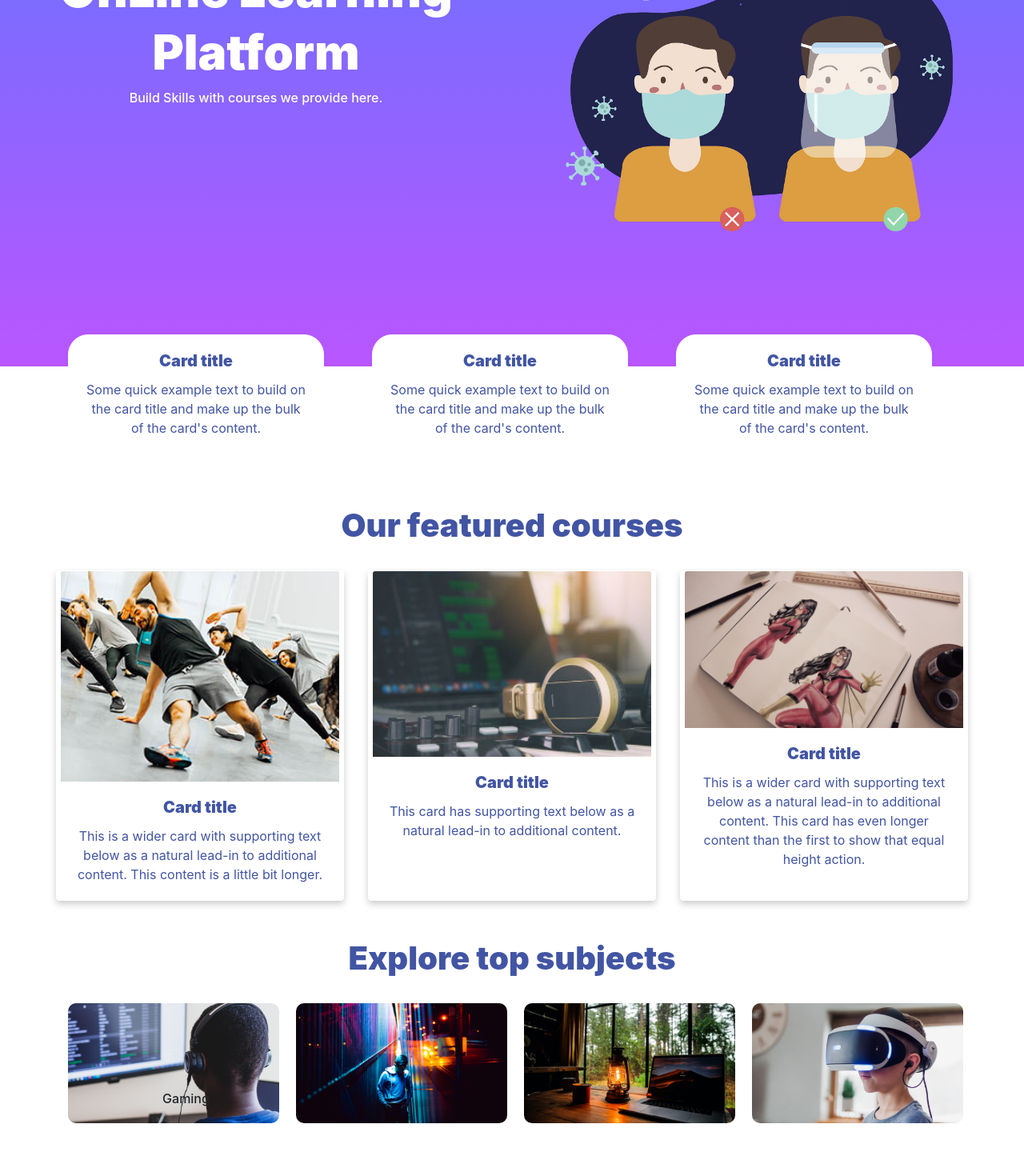
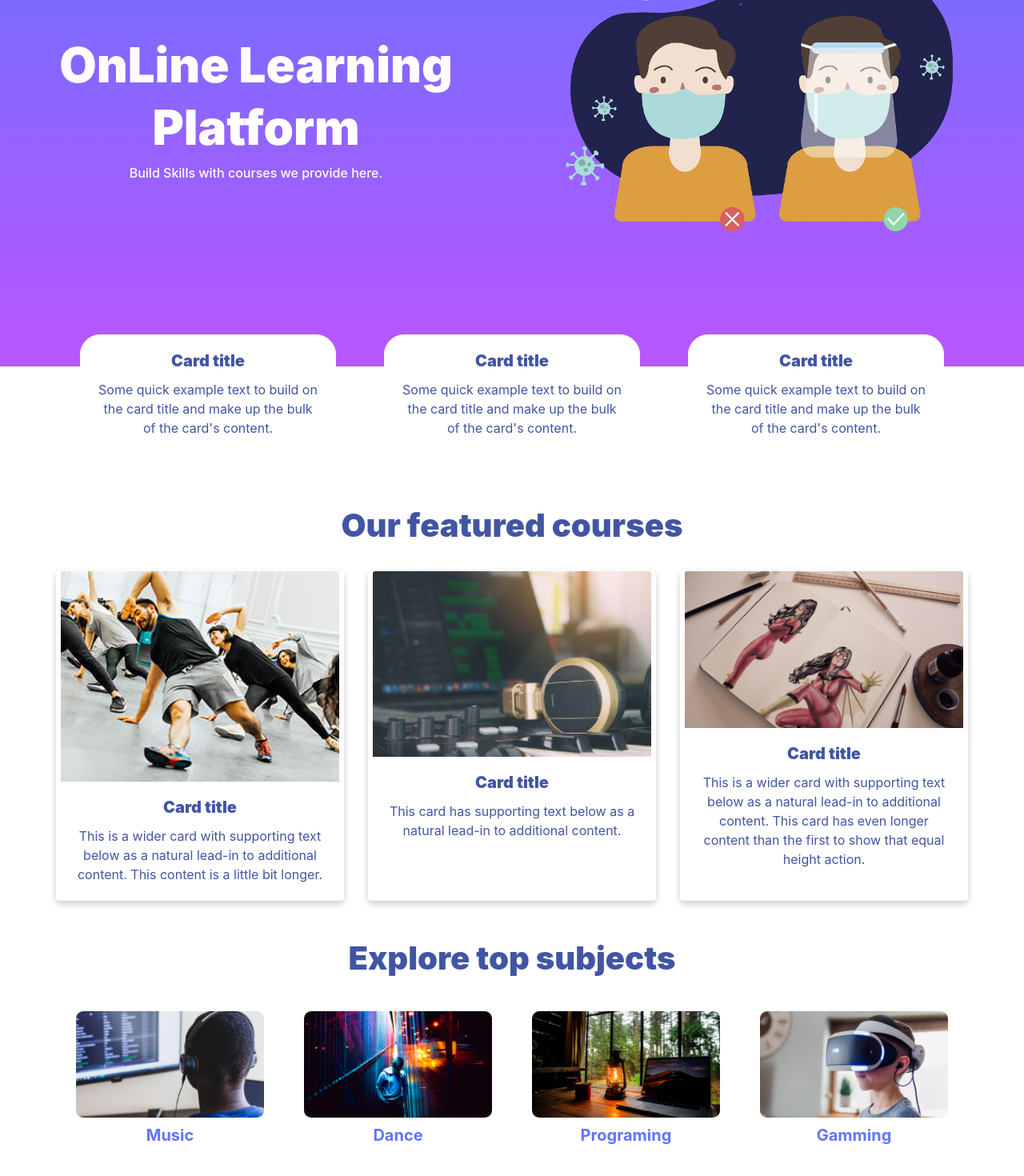
Before and after one commit to prashantpandey9/yoga, a React (Create React App) app: page / in a window 1280 px wide. Shown: the part 202-1672 px from the top of the page at 80% size. Built offline with nearby package versions, Linux system fonts and the light colour scheme.

Commit message:
added front

```diff
--- a/src/components/NavBar/NavBar.jsx
+++ b/src/components/NavBar/NavBar.jsx
@@ -26,6 +26,7 @@ export class NavBar extends Component {
                     </NavDropdown>
                     <Nav.Link href="/aboutus">Blog</Nav.Link>
                     <Nav.Link href="/aboutus">Contact Us</Nav.Link>
+                    <Nav.Link href="/aboutus">Our Mission</Nav.Link>
                     </Nav>
                     <Nav.Link href="#deets"><Button variant="warning">Register</Button></Nav.Link>
 
--- a/src/pages/Home/Home.jsx
+++ b/src/pages/Home/Home.jsx
@@ -29,7 +29,7 @@ export class Home extends Component {
                 <div className="container" style={{ padding: '0' }}>
                     <div className="row">
                         <div className="col-sm-12 col-md-4 col">
-                            <div className="card card1">
+                            <div className="card card1 mx-auto">
 
                                 <div className="card-body">
                                     <h5 className="card-title">Card title</h5>
@@ -38,7 +38,7 @@ export class Home extends Component {
                             </div>
                         </div>
                         <div className="col-sm-12 col-md-4 col">
-                        <div className="card card1">
+                        <div className="card card1 mx-auto">
                                 <div className="card-body">
                                     <h5 className="card-title">Card title</h5>
                                     <p className="card-text">Some quick example text to build on the card title and make up the bulk of the card's content.</p>
@@ -46,7 +46,7 @@ export class Home extends Component {
                             </div>
                         </div>
                         <div className="col-sm-12 col-md-4 col">
-                        <div className="card card1">
+                        <div className="card card1 mx-auto">
 
                                 <div className="card-body">
                                     <h5 className="card-title">Card title</h5>
@@ -68,19 +68,20 @@ export class Home extends Component {
                     <br />
                     <div className="row">
                         <div className="col-lg-3 col-md-4 col-sm-6">
-                            <img src={topic1} alt=""/>
-                            <div className="text-top">
-                                <h6>Gaming</h6>
-                            </div>
+                            <img src={topic1} className="imgtopic" alt=""/>
+                            <h5 className="subtopic">Music</h5>
                         </div>
                         <div className="col-lg-3 col-md-4 col-sm-6">
-                            <img src={topic2} alt=""/>
+                            <img src={topic2} className="imgtopic" alt=""/>
+                            <h5 className="subtopic">Dance</h5>
                         </div>
                         <div className="col-lg-3 col-md-4 col-sm-6">
-                            <img src={topic3} alt=""/>
+                            <img src={topic3} className="imgtopic" alt=""/>
+                            <h5 className="subtopic">Programing</h5>
                         </div>
                         <div className="col-lg-3 col-md-4 col-sm-6">
-                            <img src={topic4} alt=""/>
+                            <img src={topic4} className="imgtopic" alt=""/>
+                            <h5 className="subtopic">Gamming</h5>
                         </div>
 
                     </div>
--- a/src/pages/Home/Home.scss
+++ b/src/pages/Home/Home.scss
@@ -6,12 +6,13 @@
 
 }
 .heading{
-    padding-top: 150px;
+    padding-top: 40%;
     color: #fff;
     font-size: 60px;
     font-weight: 900;
     text-align: center;
-    line-height: 1.3
+    line-height: 1.3;
+
 }
 .para1{
     text-align: center;
@@ -24,8 +25,9 @@
     margin-left: 200px;
 }
 .card1{
+    justify-content: center;
     margin-top: -40px;
-    width: 20rem;
+    width: 20em;
     border-radius: 25px;
     border-color: #fff;
     transition: 0.8s;
@@ -66,3 +68,13 @@
     margin: -40px 0 0 40px ;
 
 }
+.imgtopic{
+    width: 100%;
+    padding: 10px;
+}
+.subtopic{
+    text-align: center;
+    color: #6274ff;
+    font-weight: bold;
+    transition: all .5s ;
+}
```
